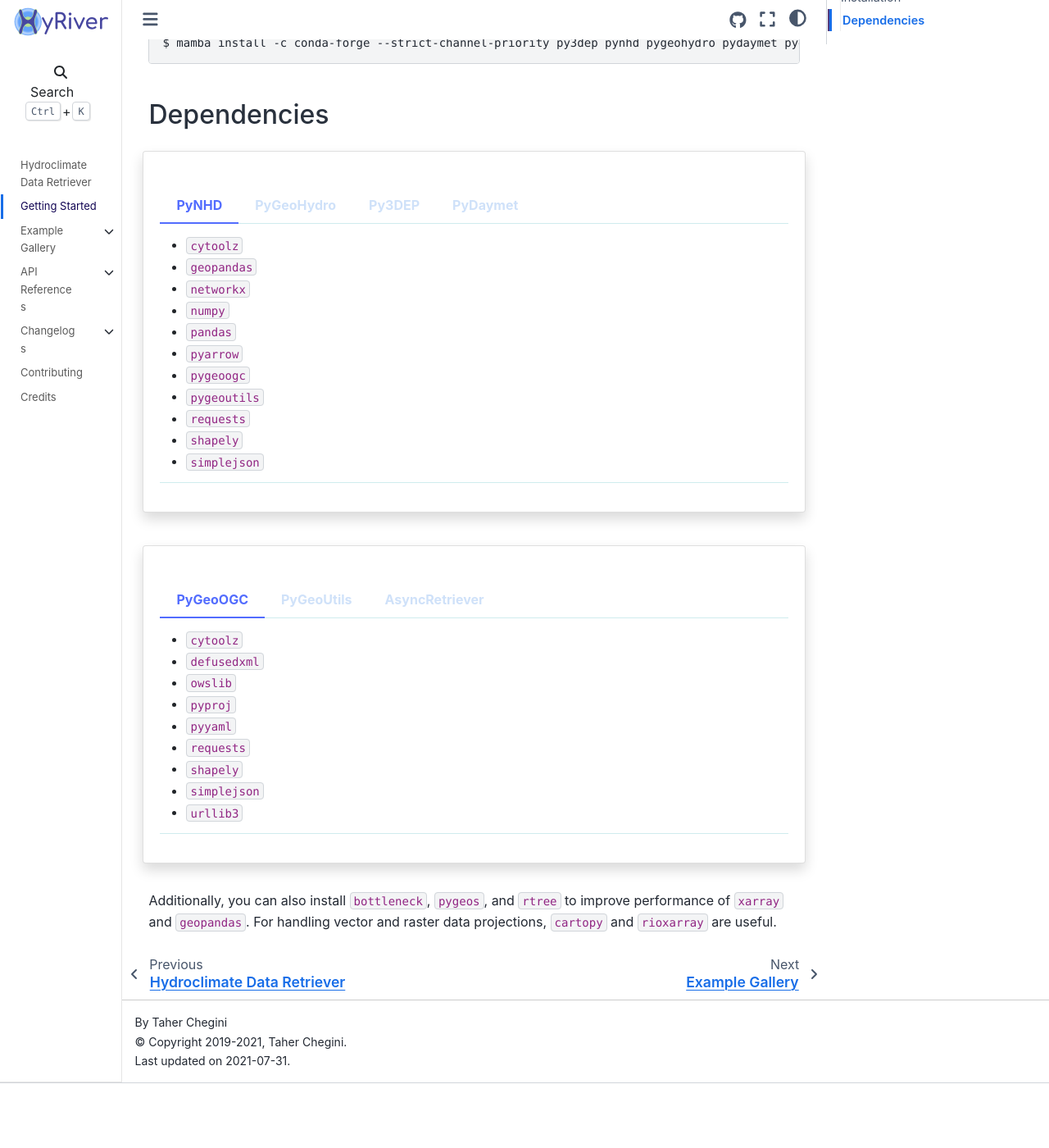
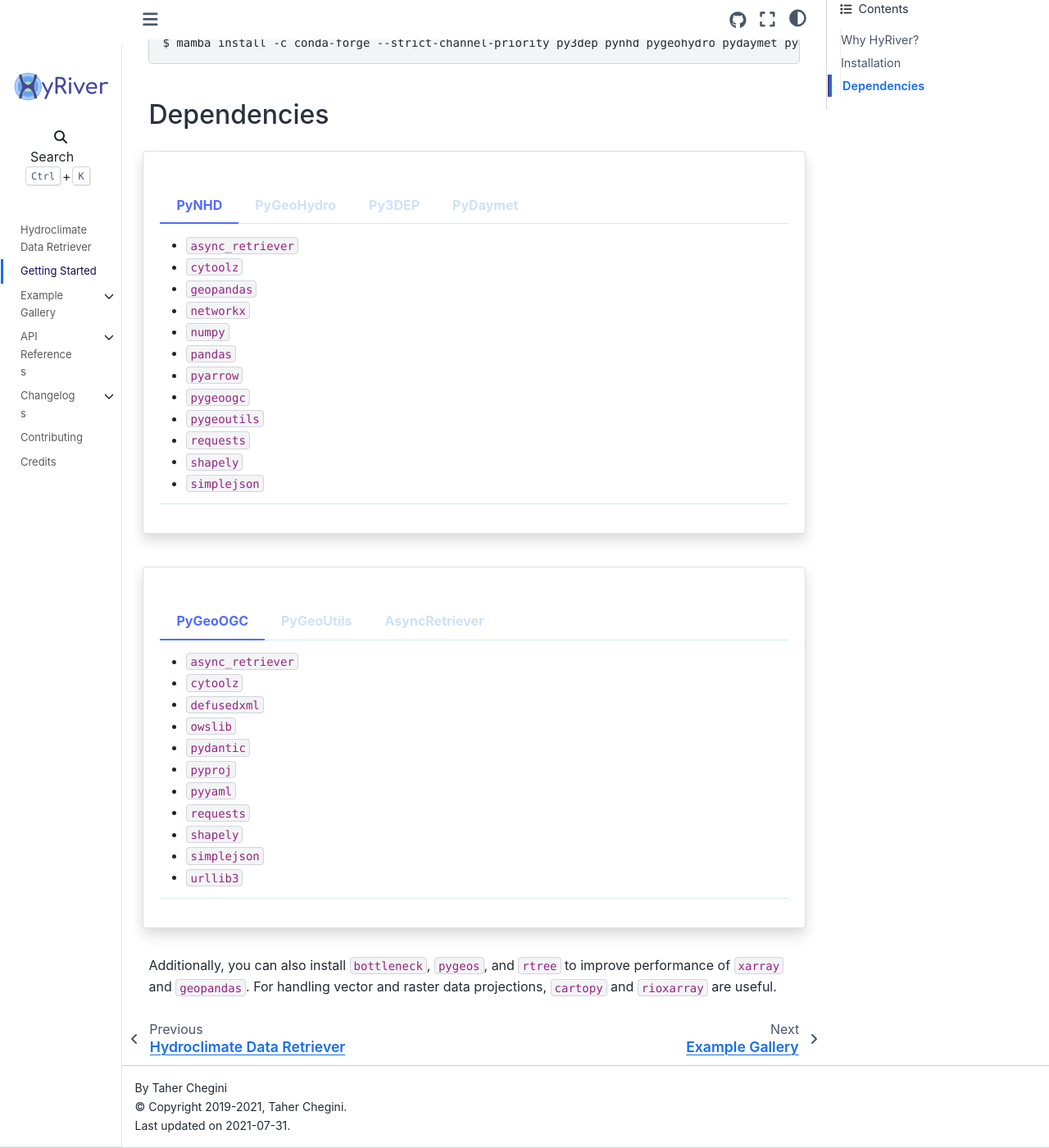
Before and after one commit to hyriver/hyriver.github.io, a Sphinx documentation site: the page built from docs/source/getting_started.rst, in a window 1280 px wide and 1400 px high, scrolled down 1117 px. Shown: the whole window at 82% size. Built offline with Sphinx 7.4.7 and the Sphinx Book theme 1.1.4, drawn with Linux system fonts in a browser that asks for light colours; before the commit the page ends 2438 px from its top, so only the background shows below that.

Commit message:
DOC: Update list of deps

```diff
--- a/docs/source/getting_started.rst
+++ b/docs/source/getting_started.rst
@@ -55,6 +55,7 @@ Dependencies
 
     .. tabbed:: PyNHD
 
+        - ``async_retriever``
         - ``cytoolz``
         - ``geopandas``
         - ``networkx``
@@ -69,6 +70,7 @@ Dependencies
 
     .. tabbed:: PyGeoHydro
 
+        - ``async_retriever``
         - ``defusedxml``
         - ``folium``
         - ``geopandas``
@@ -85,12 +87,15 @@ Dependencies
 
     .. tabbed:: Py3DEP
 
+        - ``async_retriever``
         - ``click``
         - ``cytoolz``
         - ``numpy``
+        - ``pydantic``
         - ``pygeoogc``
         - ``pygeoutils``
         - ``rasterio``
+        - ``scipy``
         - ``shapely``
         - ``xarray``
 
@@ -115,9 +120,11 @@ Dependencies
 
     .. tabbed:: PyGeoOGC
 
+        - ``async_retriever``
         - ``cytoolz``
         - ``defusedxml``
         - ``owslib``
+        - ``pydantic``
         - ``pyproj``
         - ``pyyaml``
         - ``requests``
```
Also changed, not shown: other parts of docs/source/getting_started.rst (+2 -1 lines).
